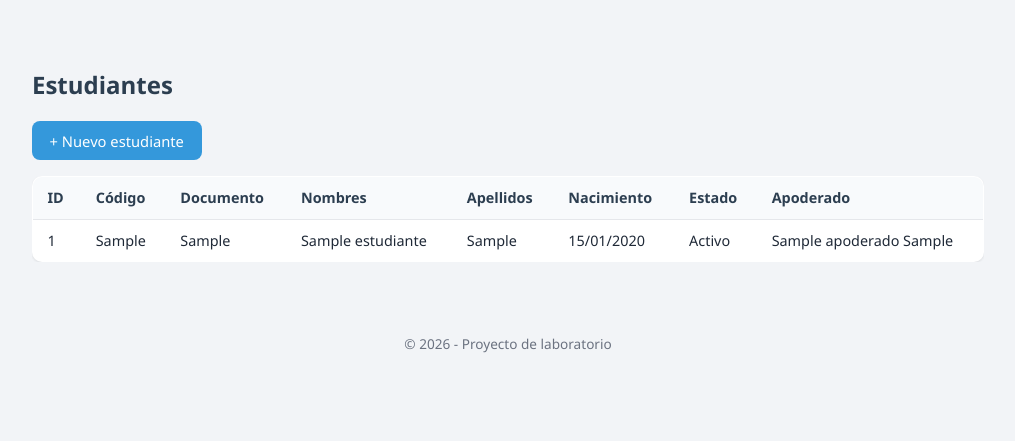
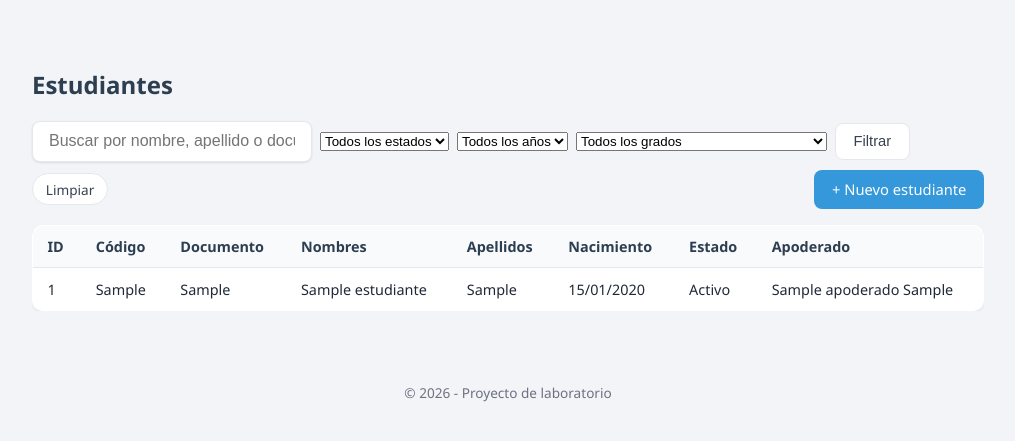
Before and after one commit to JordanssSs7/django-sistemaEmpresarial, a Django app: page /semana3/estudiantes/ in a window 1280 px wide. Shown: the part 66-507 px from the top of the page, without its empty margins (132-1147 px from the left). Run offline with Django 5.2, Linux system fonts and the light colour scheme; tables that the repository leaves empty hold one stand-in row (values such as "Sample post").

Commit message:
Agrega filtros y ordenamiento a los listados

```diff
--- a/src/semana3/views.py
+++ b/src/semana3/views.py
@@ -3,6 +3,7 @@ from datetime import date
 from decimal import Decimal
 
 from django.contrib import messages
+from django.db.models import Q
 from django.shortcuts import redirect, render
 
 from .forms import (
@@ -20,6 +21,9 @@ from .forms import (
 from .models import (
     AnioLectivo,
     Apoderado,
+    EstadoEstudiante,
+    EstadoMatricula,
+    EstadoPago,
     EstadoPension,
     Estudiante,
     Grado,
@@ -101,8 +105,17 @@ def anio_crear(request):
 # ---------------------------------------------------------------------------
 
 def descuento_list(request):
+    activo = request.GET.get("activo", "")
     descuentos = TipoDescuento.objects.all()
-    return render(request, "semana3/descuento_list.html", {"descuentos": descuentos})
+    if activo == "1":
+        descuentos = descuentos.filter(activo=True)      # WHERE activo = 1
+    elif activo == "0":
+        descuentos = descuentos.filter(activo=False)     # WHERE activo = 0
+    descuentos = descuentos.order_by("nombre")           # ORDER BY nombre
+    return render(request, "semana3/descuento_list.html", {
+        "descuentos": descuentos,
+        "f_activo": activo,
+    })
 
 
 def descuento_crear(request):
@@ -201,8 +214,37 @@ def grado_crear(request):
 # ---------------------------------------------------------------------------
 
 def estudiante_list(request):
+    estado = request.GET.get("estado", "")
+    anio = request.GET.get("anio", "")
+    grado = request.GET.get("grado", "")
+    q = request.GET.get("q", "").strip()
+
     estudiantes = Estudiante.objects.select_related("apoderado").all()
-    return render(request, "semana3/estudiante_list.html", {"estudiantes": estudiantes})
+    if estado:
+        estudiantes = estudiantes.filter(estado=estado)
+    if anio:
+        estudiantes = estudiantes.filter(matriculas__anio_lectivo_id=anio)
+    if grado:
+        estudiantes = estudiantes.filter(matriculas__grado_id=grado)
+    if q:
+        estudiantes = estudiantes.filter(
+            Q(nombres__icontains=q)
+            | Q(apellidos__icontains=q)
+            | Q(num_documento__icontains=q)
+            | Q(codigo_alumno__icontains=q)
+        )
+    estudiantes = estudiantes.distinct().order_by("apellidos", "nombres")
+
+    return render(request, "semana3/estudiante_list.html", {
+        "estudiantes": estudiantes,
+        "estados": EstadoEstudiante.choices,
+        "anios": AnioLectivo.objects.all(),
+        "grados": Grado.objects.select_related("nivel").all(),
+        "f_estado": estado,
+        "f_anio": anio,
+        "f_grado": grado,
+        "q": q,
+    })
 
 
 def estudiante_crear(request):
@@ -226,10 +268,25 @@ def estudiante_crear(request):
 # ---------------------------------------------------------------------------
 
 def matricula_list(request):
+    anio = request.GET.get("anio", "")
+    estado = request.GET.get("estado", "")
+
     matriculas = Matricula.objects.select_related(
         "estudiante", "anio_lectivo", "grado", "grado__nivel"
     ).all()
-    return render(request, "semana3/matricula_list.html", {"matriculas": matriculas})
+    if anio:
+        matriculas = matriculas.filter(anio_lectivo_id=anio)
+    if estado:
+        matriculas = matriculas.filter(estado_matricula=estado)
+    matriculas = matriculas.order_by("-fecha_registro")
+
+    return render(request, "semana3/matricula_list.html", {
+        "matriculas": matriculas,
+        "anios": AnioLectivo.objects.all(),
+        "estados": EstadoMatricula.choices,
+        "f_anio": anio,
+        "f_estado": estado,
+    })
 
 
 def matricula_crear(request):
@@ -276,10 +333,20 @@ def matricula_crear(request):
 # ---------------------------------------------------------------------------
 
 def pension_list(request):
+    estado = request.GET.get("estado", "")
+
     pensiones = Pension.objects.select_related(
         "matricula", "matricula__estudiante", "tipo_descuento"
     ).all()
-    return render(request, "semana3/pension_list.html", {"pensiones": pensiones})
+    if estado:
+        pensiones = pensiones.filter(estado_pago=estado)     # WHERE estado_pago = ?
+    pensiones = pensiones.order_by("fecha_vencimiento", "num_cuota")  # ORDER BY
+
+    return render(request, "semana3/pension_list.html", {
+        "pensiones": pensiones,
+        "estados": EstadoPension.choices,
+        "f_estado": estado,
+    })
 
 
 def pension_crear(request):
@@ -310,10 +377,20 @@ def pension_crear(request):
 # ---------------------------------------------------------------------------
 
 def pago_list(request):
+    estado = request.GET.get("estado", "")
+
     pagos = Pago.objects.select_related(
         "pension", "pension__matricula__estudiante", "metodo_pago"
     ).all()
-    return render(request, "semana3/pago_list.html", {"pagos": pagos})
+    if estado:
+        pagos = pagos.filter(estado_validacion=estado)
+    pagos = pagos.order_by("-fecha_operacion")
+
+    return render(request, "semana3/pago_list.html", {
+        "pagos": pagos,
+        "estados": EstadoPago.choices,
+        "f_estado": estado,
+    })
 
 
 def pago_crear(request):
--- a/src/templates/semana3/estudiante_list.html
+++ b/src/templates/semana3/estudiante_list.html
@@ -5,7 +5,31 @@
 {% block content %}
 <h2>Estudiantes</h2>
 
-<p><a class="btn btn-primary" href="{% url 'semana3:estudiante_crear' %}">+ Nuevo estudiante</a></p>
+<form method="get" class="toolbar">
+    <input type="text" name="q" value="{{ q }}" placeholder="Buscar por nombre, apellido o documento" class="search-bar" style="max-width:280px;margin:0;">
+    <select name="estado">
+        <option value="">Todos los estados</option>
+        {% for value, label in estados %}
+        <option value="{{ value }}" {% if f_estado == value %}selected{% endif %}>{{ label }}</option>
+        {% endfor %}
+    </select>
+    <select name="anio">
+        <option value="">Todos los años</option>
+        {% for a in anios %}
+        <option value="{{ a.id }}" {% if f_anio == a.id|stringformat:'s' %}selected{% endif %}>{{ a.anio }}</option>
+        {% endfor %}
+    </select>
+    <select name="grado">
+        <option value="">Todos los grados</option>
+        {% for g in grados %}
+        <option value="{{ g.id }}" {% if f_grado == g.id|stringformat:'s' %}selected{% endif %}>{{ g.nombre_grado }} - {{ g.nivel.nombre_nivel }}</option>
+        {% endfor %}
+    </select>
+    <button type="submit" class="btn btn-secondary">Filtrar</button>
+    <a class="chip" href="{% url 'semana3:estudiante_list' %}">Limpiar</a>
+    <span class="spacer"></span>
+    <a class="btn btn-primary" href="{% url 'semana3:estudiante_crear' %}">+ Nuevo estudiante</a>
+</form>
 
 <div class="table-wrap">
 <table class="citas">
```
Also changed, not shown: src/templates/semana3/descuento_list.html (+7 -1 lines), src/templates/semana3/matricula_list.html (+18 -1 lines), src/templates/semana3/pago_list.html (+8 -1 lines), src/templates/semana3/pension_list.html (+8 -1 lines).
